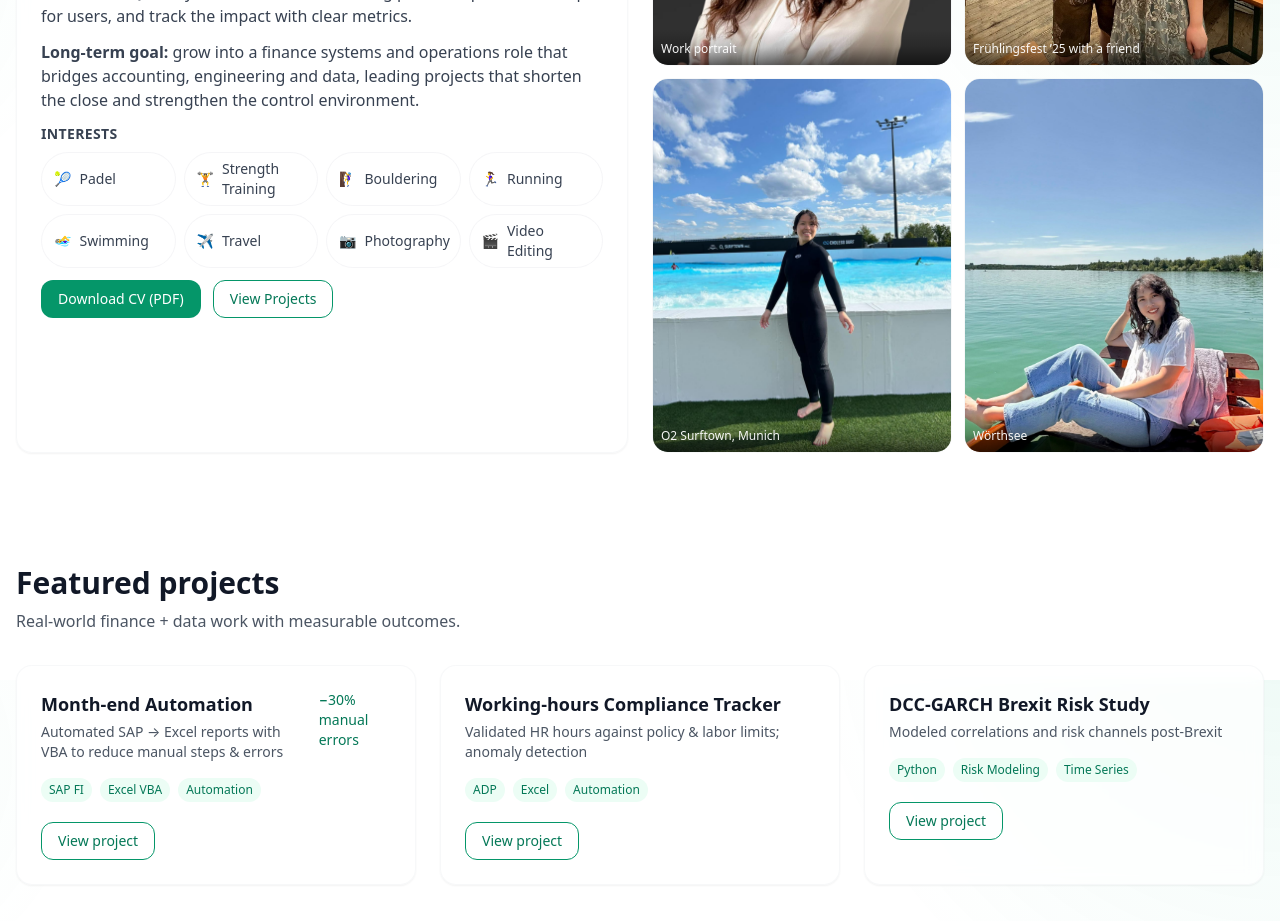
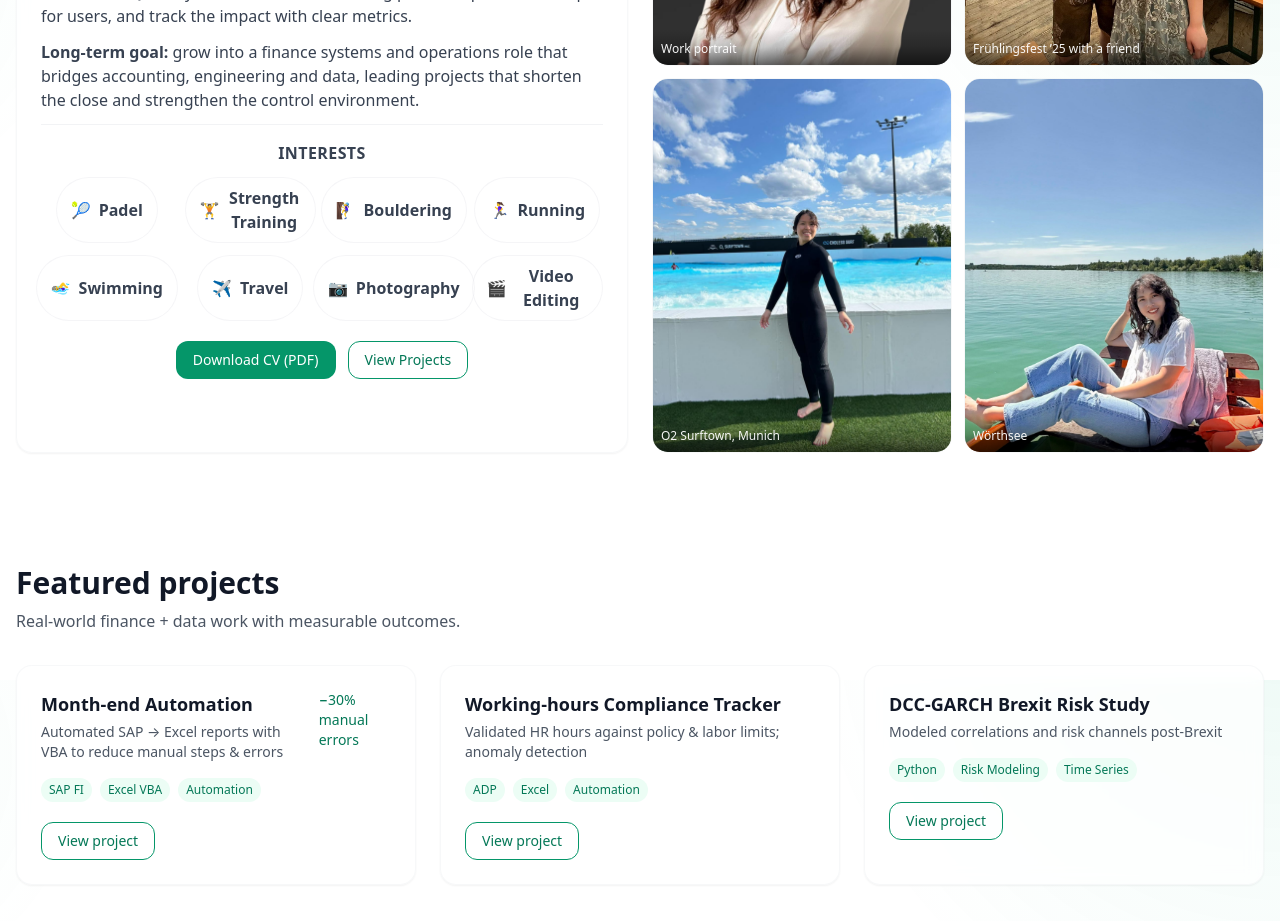
Before and after one commit to SandyKao0301/SandyKao, a Next.js app: page / in a window 1280 px wide. Shown: the part 920-1841 px from the top of the page. Built offline with nearby package versions, Linux system fonts and the light colour scheme.

Commit message:
Update page.tsx

```diff
--- a/app/page.tsx
+++ b/app/page.tsx
@@ -105,25 +105,25 @@ export default function Page() {
                 <strong>Long-term goal:</strong> grow into a finance systems and operations role that bridges accounting, engineering and data, leading projects that shorten the close and strengthen the control environment.
               </p>
 
-              {/* Interests title + two rows of pills (4 per row) */}
-              <div className="mt-4">
-                <h3 className="font-semibold text-sm uppercase tracking-wide">Interests</h3>
-                <div className="mt-2 grid grid-cols-2 sm:grid-cols-4 gap-2">
+              {/* Interests: centered, separated, slightly larger & bold */}
+              <div className="mt-6 pt-4 border-t border-gray-200/50 dark:border-gray-800/60 text-center">
+                <h3 className="font-semibold text-base uppercase tracking-wide">Interests</h3>
+                <div className="mt-3 grid grid-cols-2 sm:grid-cols-4 gap-3 justify-items-center">
                   {interests.map(({ label, emoji }) => (
                     <span
                       key={label}
-                      className="inline-flex items-center gap-2 px-3 py-1.5 rounded-full border border-gray-200/40 dark:border-gray-800/60 bg-white/5 text-sm"
+                      className="inline-flex items-center gap-2 px-3.5 py-2 rounded-full border border-gray-200/40 dark:border-gray-800/60 bg-white/5 text-base font-semibold"
                     >
                       <span aria-hidden>{emoji}</span>
                       {label}
                     </span>
                   ))}
                 </div>
-              </div>
 
-              <div className="mt-4 flex flex-wrap gap-3">
-                <a href={`${base}/assets/CV.pdf`} className="btn" download>Download CV (PDF)</a>
-                <Link href="/projects" className="btn-outline">View Projects</Link>
+                <div className="mt-5 flex flex-wrap justify-center gap-3">
+                  <a href={`${base}/assets/CV.pdf`} className="btn" download>Download CV (PDF)</a>
+                  <Link href="/projects" className="btn-outline">View Projects</Link>
+                </div>
               </div>
             </div>
           </div>
```
